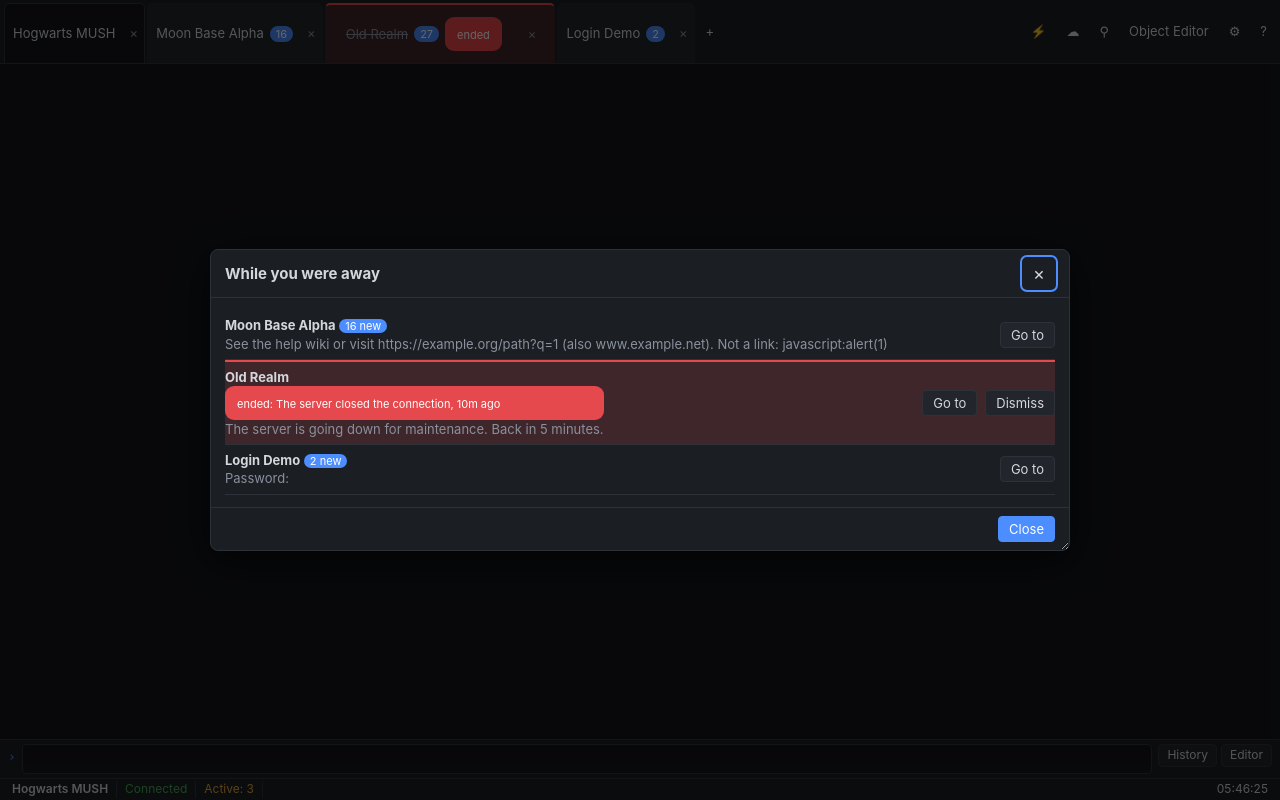
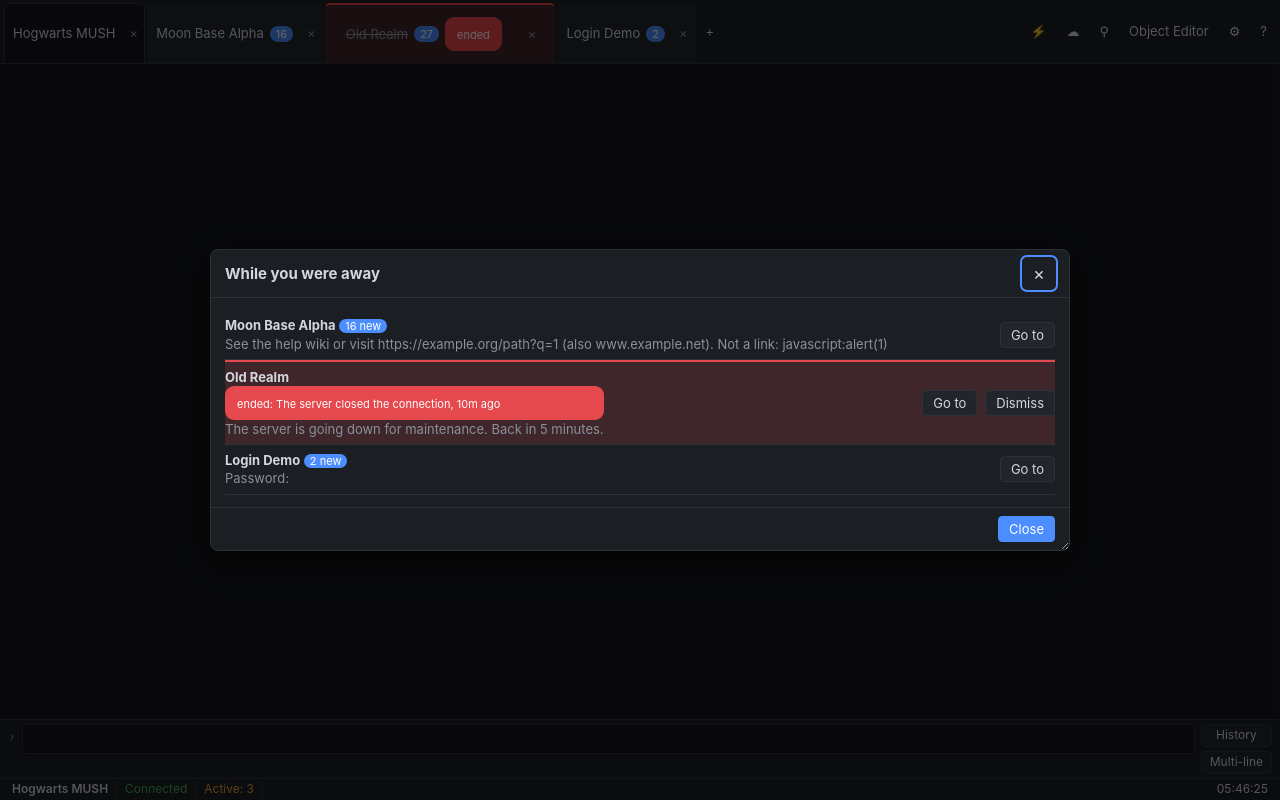
Before and after one commit to itsnotyoutoday/squatclient, a React (Vite) app in the folder frontend/: page / in a window 1280 px wide. Built offline with nearby package versions, Linux system fonts and the light colour scheme.

Commit message:
Command bar: 'Editor' button is now 'Multi-line' and History/Multi-line stack vertically
The top-bar button that opens the object workspace is 'Object Editor'; the command-bar
mode switch is 'Multi-line' (paired with 'Single line'). Help, settings text and tests updated.

```diff
--- a/frontend/src/components/dialogs/SettingsDialog.tsx
+++ b/frontend/src/components/dialogs/SettingsDialog.tsx
@@ -187,7 +187,7 @@ export function SettingsDialog() {
         </div>
         <Field
           label="Delay between block lines (ms, 0 = none)"
-          hint="Editor mode: paces big blocks so they do not flood the game"
+          hint="Multi-line mode: paces big blocks so they do not flood the game"
         >
           <input
             type="number"
--- a/frontend/src/components/input/InputLine.tsx
+++ b/frontend/src/components/input/InputLine.tsx
@@ -525,10 +525,10 @@ export function InputLine({ sessionId, remoteEcho, disabled, keymap = DEFAULT_KE
             type="button"
             onClick={() => setEditor(true)}
             aria-pressed={false}
-            title={`Editor mode for big pieces of code (${modLabel()}+Shift+E)`}
-            aria-label="Editor mode"
+            title={`Multi-line mode for big pieces of code (${modLabel()}+Shift+E)`}
+            aria-label="Multi-line mode"
           >
-            Editor
+            Multi-line
           </button>
         </span>
       </div>
--- a/frontend/src/styles/app.css
+++ b/frontend/src/styles/app.css
@@ -759,12 +759,15 @@ body.resizing {
 }
 .inputline .ibtns {
   display: flex;
+  flex-direction: column; /* History above Multi-line */
+  align-items: stretch;
   gap: 4px;
   align-self: flex-start;
 }
 .inputline .ibtns button {
   padding: 2px 8px;
   font-size: 12px;
+  white-space: nowrap;
 }
 .inputline.editor {
   flex-direction: column;
```
Also changed, not shown: frontend/src/help/topics/settings.md (+1 -1 lines), frontend/src/help/topics/using.md (+3 -3 lines), frontend/src/help/topics/whats-new.md (+1 -1 lines), 1 other file (tests, documents, lock files or other folders).
